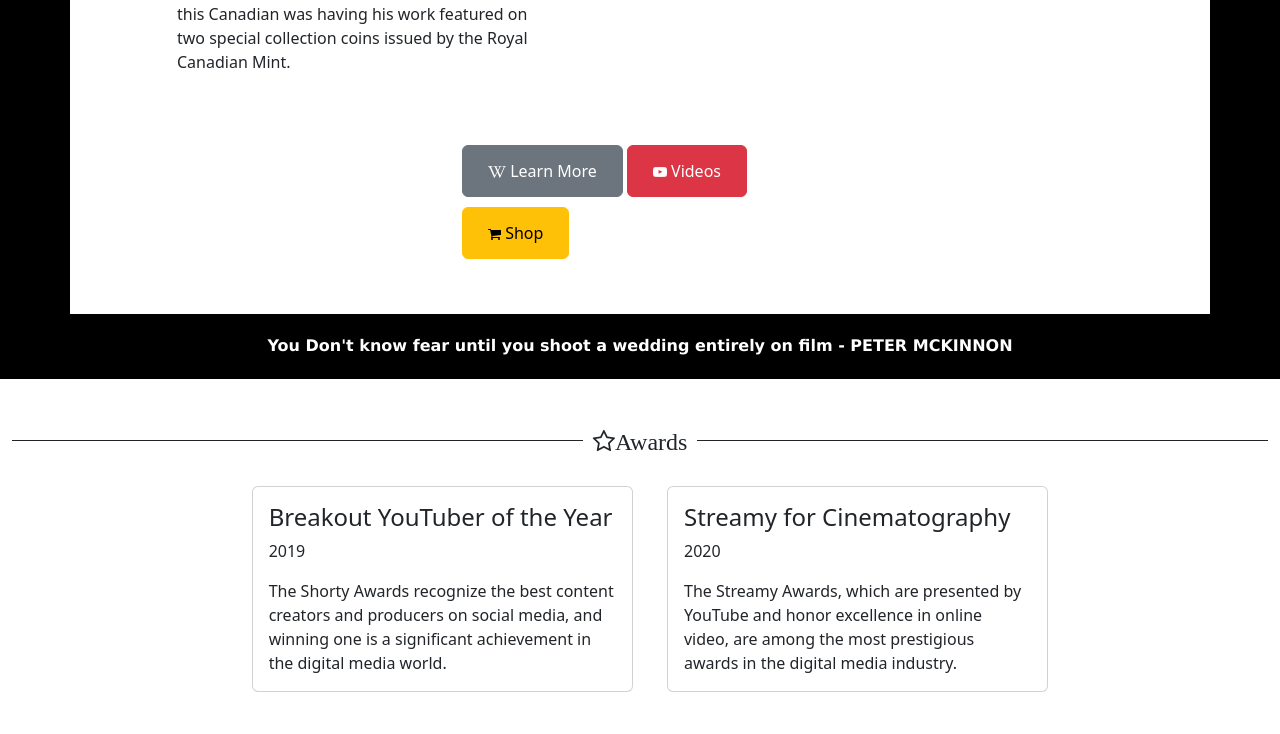
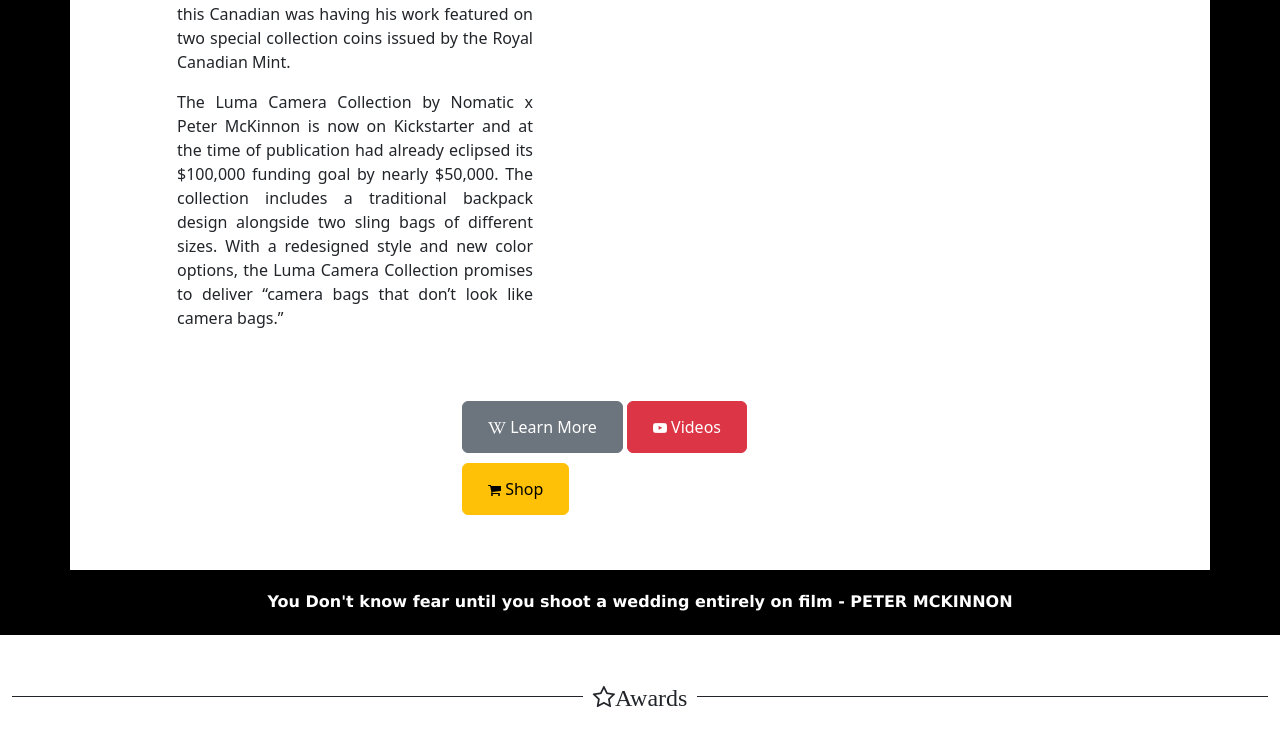
Before and after one commit to balakrishnan4591/Day12, a plain HTML site: page index.html in a window 1280 px wide. Shown: the part 1342-2076 px from the top of the page. Drawn offline with nearby package versions, Linux system fonts and the light colour scheme.

Commit message:
Day 12 Assignment

```diff
--- a/index.html
+++ b/index.html
@@ -109,7 +109,7 @@
         <div class="col-md-1"></div>
         <div class="col-md-4">
           <h3>About</h3>
-          <p>
+          <p style="text-align: justify">
             Peter McKinnon is an internationally acclaimed photographer,
             filmmaker, YouTube creator and entrepreneur based in Toronto,
             Canada. Peter uses his platforms to inspire and help people pursue
@@ -119,6 +119,15 @@
             in a number of outlets but a notable personal achievement for this
             Canadian was having his work featured on two special collection
             coins issued by the Royal Canadian Mint.
+          </p>
+          <p style="text-align: justify">
+            The Luma Camera Collection by Nomatic x Peter McKinnon is now on
+            Kickstarter and at the time of publication had already eclipsed its
+            $100,000 funding goal by nearly $50,000. The collection includes a
+            traditional backpack design alongside two sling bags of different
+            sizes. With a redesigned style and new color options, the Luma
+            Camera Collection promises to deliver “camera bags that don’t look
+            like camera bags.”
           </p>
         </div>
         <div class="col-md-1"></div>
@@ -209,7 +218,7 @@
             <div class="card-body">
               <h4 class="card-title">Breakout YouTuber of the Year</h4>
               <p class="card-text">2019</p>
-              <p class="card-text">
+              <p class="card-text" style="text-align: justify">
                 The Shorty Awards recognize the best content creators and
                 producers on social media, and winning one is a significant
                 achievement in the digital media world.
@@ -222,7 +231,7 @@
             <div class="card-body">
               <h4 class="card-title">Streamy for Cinematography</h4>
               <p class="card-text">2020</p>
-              <p class="card-text">
+              <p class="card-text" style="text-align: justify">
                 The Streamy Awards, which are presented by YouTube and honor
                 excellence in online video, are among the most prestigious
                 awards in the digital media industry.
```
